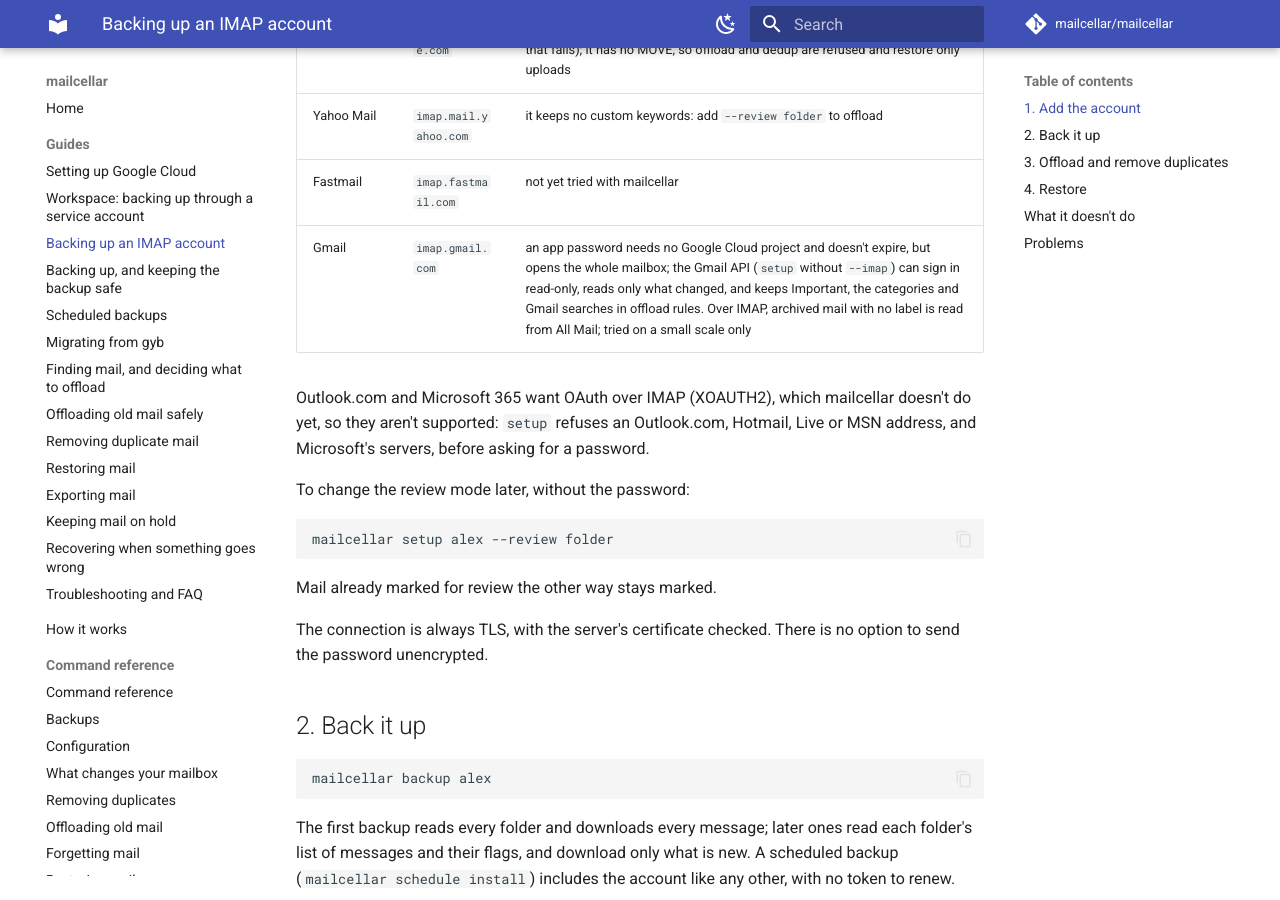
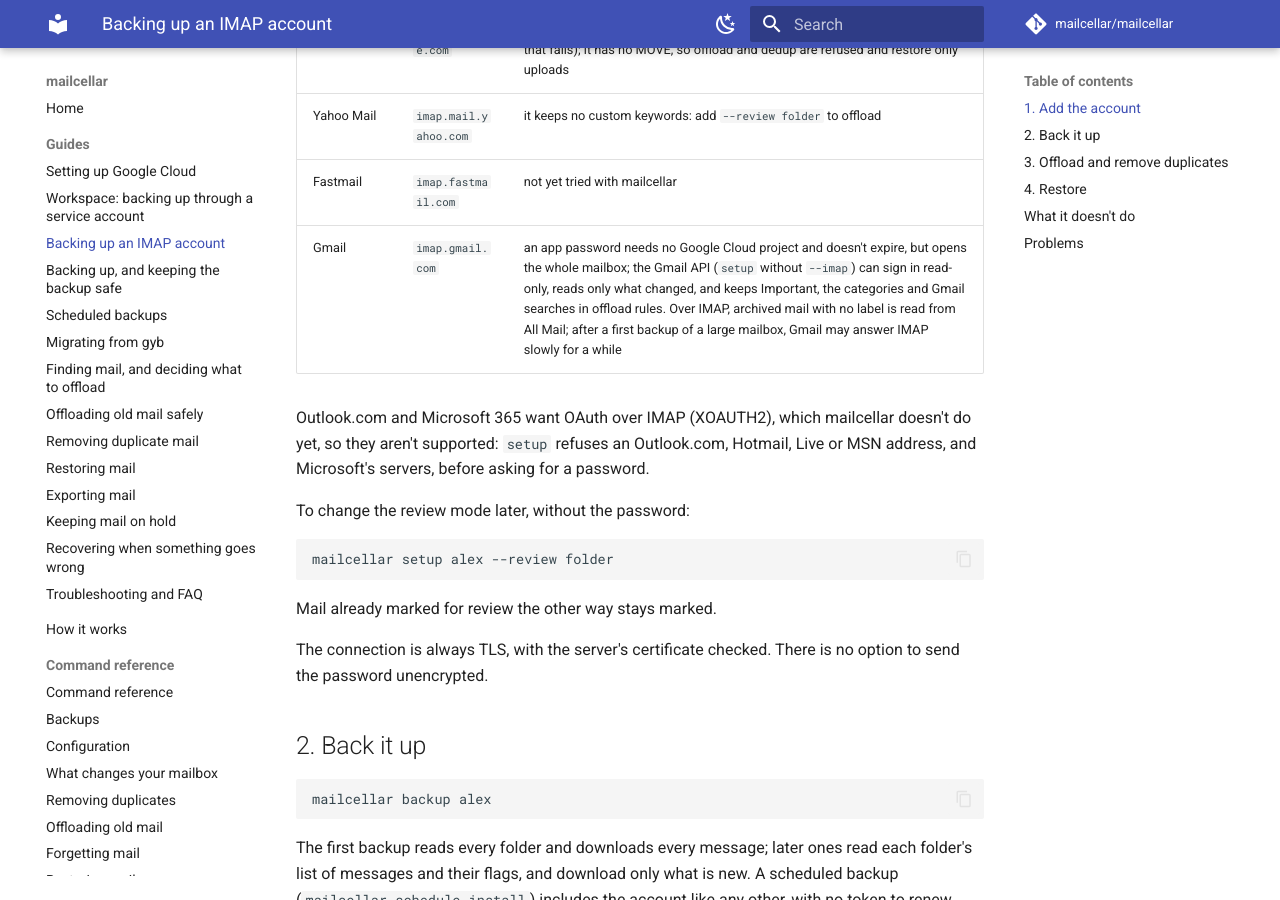
Before and after one commit to mailcellar/mailcellar, an MkDocs documentation site: the page built from docs/guide/imap.md, in a window 1280 px wide and 900 px high, scrolled down 1350 px. Built offline with MkDocs 1.6.1 and Material for MkDocs 9.7.7, drawn with Linux system fonts in a browser that asks for light colours; comment, search, counter and statistics services are not loaded.

Commit message:
docs(imap): drop the Gmail row's small-scale caveat
A full IMAP backup of a real account has now run, with the All Mail fix:
it held the same mail as the API backup of that account, byte for byte
(counts only: 33,695 identical files). Afterwards Gmail answered every
command about 10 s late, so the row says it may be slow after a first
large backup instead.

Co-Authored-By: Claude Opus 5.5 <noreply@anthropic.com>

```diff
--- a/docs/guide/imap.md
+++ b/docs/guide/imap.md
@@ -53,7 +53,7 @@ provider's account settings and give that to `setup`.
 | iCloud Mail | `imap.mail.me.com` | `--username` with the part of the address before `@` (Apple: the full address if that fails); it has no MOVE, so offload and dedup are refused and restore only uploads |
 | Yahoo Mail | `imap.mail.yahoo.com` | it keeps no custom keywords: add `--review folder` to offload |
 | Fastmail | `imap.fastmail.com` | not yet tried with mailcellar |
-| Gmail | `imap.gmail.com` | an app password needs no Google Cloud project and doesn't expire, but opens the whole mailbox; the Gmail API (`setup` without `--imap`) can sign in read-only, reads only what changed, and keeps Important, the categories and Gmail searches in offload rules. Over IMAP, archived mail with no label is read from All Mail; tried on a small scale only |
+| Gmail | `imap.gmail.com` | an app password needs no Google Cloud project and doesn't expire, but opens the whole mailbox; the Gmail API (`setup` without `--imap`) can sign in read-only, reads only what changed, and keeps Important, the categories and Gmail searches in offload rules. Over IMAP, archived mail with no label is read from All Mail; after a first backup of a large mailbox, Gmail may answer IMAP slowly for a while |
 
 Outlook.com and Microsoft 365 want OAuth over IMAP (XOAUTH2), which
 mailcellar doesn't do yet, so they aren't supported: `setup` refuses an
```
